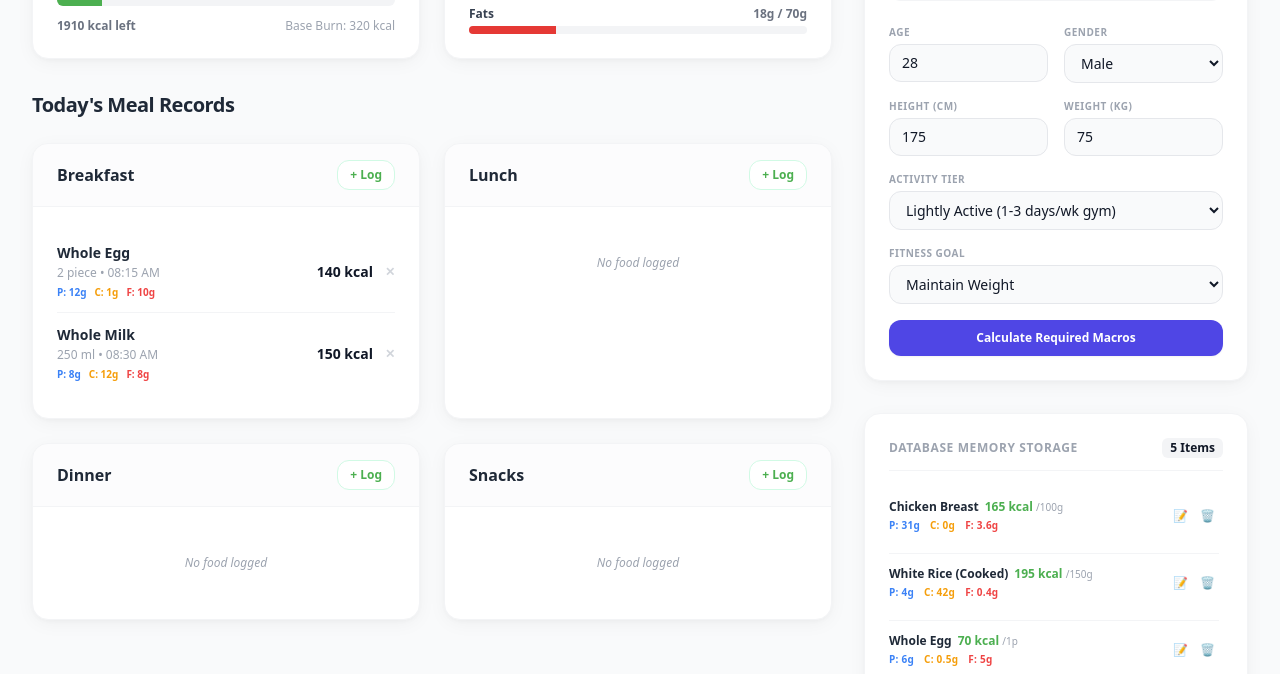
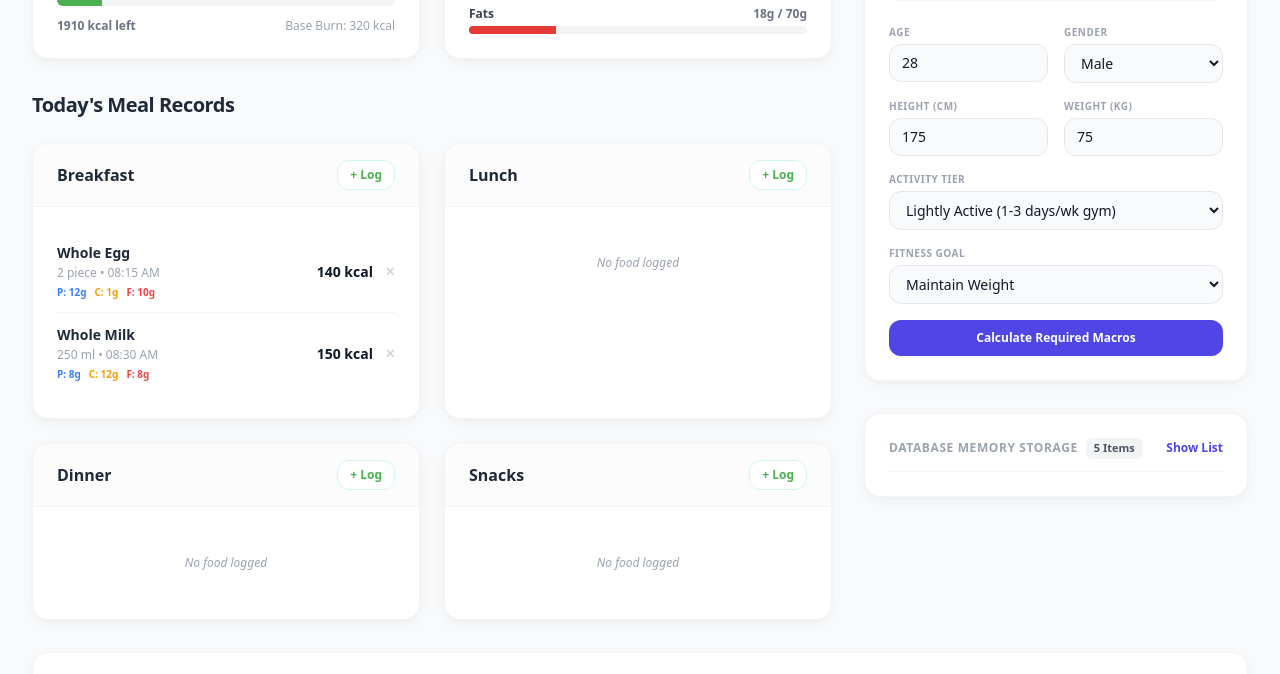
Before and after one commit to Ranjan-Kumar-Verma/nutrisnap, a plain HTML site: page index.html in a window 1280 px wide. Shown: the part 240-914 px from the top of the page. Drawn offline with nearby package versions, Linux system fonts and the light colour scheme.

Commit message:
Added toggle button for database

```diff
--- a/index.html
+++ b/index.html
@@ -4,9 +4,7 @@
     <meta charset="UTF-8">
     <meta name="viewport" content="width=device-width, initial-scale=1.0">
     <title>NutriSnap Pro - Advanced Nutrition Workspace</title>
-    <!-- Tailwind CSS CDN -->
     <script src="https://cdn.tailwindcss.com"></script>
-    <!-- Chart.js CDN for Progress Analytics Charts -->
     <script src="https://cdn.jsdelivr.net/npm/chart.js"></script>
     <script>
         tailwind.config = {
@@ -23,7 +21,6 @@
 </head>
 <body class="bg-gray-50 dark:bg-gray-950 text-gray-900 dark:text-gray-100 font-sans antialiased min-h-screen transition-colors duration-200">
 
-    <!-- Top Navigation Bar -->
     <nav class="sticky top-0 z-40 bg-white dark:bg-gray-900 border-b border-gray-200 dark:border-gray-800 shadow-sm px-6 py-4 flex items-center justify-between transition-colors">
         <div class="flex items-center gap-3">
             <div class="w-9 h-9 rounded-xl bg-[#4CAF50] flex items-center justify-center text-white font-black text-xl shadow-sm">N</div>
@@ -36,7 +33,6 @@
                 <span class="w-2 h-2 rounded-full bg-[#43A047]"></span>
                 STREAK: 5 DAYS
             </div>
-            <!-- Theme Toggle Button -->
             <button onclick="toggleDarkMode()" class="p-2 rounded-xl bg-gray-100 dark:bg-gray-800 text-gray-600 dark:text-gray-300 hover:bg-gray-200 dark:hover:bg-gray-700 transition" title="Toggle Theme">
                 <svg id="theme-icon-light" class="w-5 h-5 hidden dark:block" fill="none" viewBox="0 0 24 24" stroke="currentColor" stroke-width="2"><path stroke-linecap="round" strokeLinejoin="round" d="M12 3v1m0 16v1m9-9h-1M4 12H3m15.364-6.364l-.707.707M6.343 17.657l-.707.707m12.728 0l-.707-.707M6.343 6.344l-.707-.707M12 5a7 7 0 100 14 7 7 0 000-14z"/></svg>
                 <svg id="theme-icon-dark" class="w-5 h-5 block dark:hidden" fill="none" viewBox="0 0 24 24" stroke="currentColor" stroke-width="2"><path stroke-linecap="round" strokeLinejoin="round" d="M21 12.79A9 9 0 1111.21 3 7 7 0 0021 12.79z"/></svg>
@@ -44,15 +40,11 @@
         </div>
     </nav>
 
-    <!-- Main Content Workspace Layout -->
     <main class="max-w-7xl mx-auto px-4 sm:px-6 lg:px-8 py-8 space-y-8">
 
         <div class="grid grid-cols-1 lg:grid-cols-3 gap-8 items-start">
-            <!-- LEFT & CENTER COLUMNS: Metrics & Meal Tracks -->
             <div class="lg:col-span-2 space-y-8">
-                <!-- Metrics Panel Card Grid -->
                 <div class="grid grid-cols-1 sm:grid-cols-2 gap-6">
-                    <!-- Calorie Tracker Snapshot -->
                     <div class="bg-white dark:bg-gray-900 p-6 rounded-2xl shadow-premium border border-gray-100 dark:border-gray-800 flex flex-col justify-between transition-colors">
                         <div>
                             <h3 class="text-xs font-bold text-gray-400 uppercase tracking-wider">Today's Calories</h3>
@@ -72,7 +64,6 @@
                         </div>
                     </div>
 
-                    <!-- Macronutrients Grid -->
                     <div class="bg-white dark:bg-gray-900 p-6 rounded-2xl shadow-premium border border-gray-100 dark:border-gray-800 space-y-4 transition-colors">
                         <h3 class="text-xs font-bold text-gray-400 uppercase tracking-wider">Macronutrients Target Performance</h3>
                         <div>
@@ -99,7 +90,6 @@
                     </div>
                 </div>
 
-                <!-- Today's Meals Timeline -->
                 <div class="space-y-6">
                     <h2 class="text-xl font-bold tracking-tight text-gray-800 dark:text-white">Today's Meal Records</h2>
                     <div class="grid grid-cols-1 md:grid-cols-2 gap-6">
@@ -135,7 +125,6 @@
                 </div>
             </div>
 
-            <!-- RIGHT COLUMN: Personal Analytics Profile & Manual Configuration Controls -->
             <div class="space-y-8">
                 <div class="bg-white dark:bg-gray-900 p-6 rounded-2xl shadow-premium border border-gray-100 dark:border-gray-800 space-y-6 transition-colors">
                     <div class="border-b border-gray-100 dark:border-gray-800 pb-3">
@@ -143,13 +132,11 @@
                         <p class="text-xs text-gray-400 mt-0.5">Calculate or assign macro targets</p>
                     </div>
 
-                    <!-- Target Configuration Tabs -->
                     <div class="flex bg-gray-100 dark:bg-gray-800 p-1 rounded-xl text-xs font-bold">
                         <button id="mode-auto" onclick="setGoalConfigMode('auto')" class="flex-1 py-2 text-center rounded-lg bg-white dark:bg-gray-700 text-gray-800 dark:text-white shadow-xs transition">Auto Calculate</button>
                         <button id="mode-manual" onclick="setGoalConfigMode('manual')" class="flex-1 py-2 text-center rounded-lg text-gray-500 dark:text-gray-400 transition">Manual Target</button>
                     </div>
 
-                    <!-- Auto Calculation Window -->
                     <div id="form-auto-panel" class="space-y-4">
                         <div class="grid grid-cols-2 gap-4">
                             <div>
@@ -192,10 +179,8 @@
                             </select>
                         </div>
 
-                        <!-- Updated Calculation Accent Color -->
                         <button onclick="calculateStagedMacros()" class="w-full py-2.5 bg-indigo-600 hover:bg-indigo-700 dark:bg-indigo-500 dark:hover:bg-indigo-600 text-white text-xs font-bold rounded-xl transition shadow-sm">Calculate Required Macros</button>
 
-                        <!-- Staged Calculation Preview Panel -->
                         <div id="staged-results-box" class="hidden p-4 bg-gray-50 dark:bg-gray-800/50 border border-gray-100 dark:border-gray-700 rounded-xl space-y-3">
                             <span class="text-[10px] font-black text-gray-400 uppercase block">Estimated Requirements Sheet</span>
                             <div class="grid grid-cols-2 gap-2 text-xs">
@@ -208,7 +193,6 @@
                         </div>
                     </div>
 
-                    <!-- Manual Target Configuration Form View -->
                     <div id="form-manual-panel" class="space-y-4 hidden">
                         <div>
                             <label class="text-[10px] font-bold text-gray-400 uppercase tracking-wider block mb-1">Target Calories (kcal)</label>
@@ -232,27 +216,28 @@
                     </div>
                 </div>
 
-                <!-- FOOD DATABASE CATALOG COMPONENT -->
                 <div class="bg-white dark:bg-gray-900 p-6 rounded-2xl shadow-premium border border-gray-100 dark:border-gray-800 space-y-4 transition-colors">
                     <div class="flex items-center justify-between border-b border-gray-100 dark:border-gray-800 pb-3">
-                        <h3 class="text-xs font-bold text-gray-400 uppercase tracking-wider">Database Memory Storage</h3>
-                        <span id="db-count" class="text-xs px-2 py-0.5 rounded-md bg-gray-100 dark:bg-gray-800 font-bold">5 Items</span>
+                        <div class="flex items-center gap-2">
+                            <h3 class="text-xs font-bold text-gray-400 uppercase tracking-wider">Database Memory Storage</h3>
+                            <span id="db-count" class="text-[11px] px-2 py-0.5 rounded-md bg-gray-100 dark:bg-gray-800 font-bold text-gray-600 dark:text-gray-300">5 Items</span>
+                        </div>
+                        <button onclick="toggleDatabaseVisibility()" id="toggle-db-btn" class="text-xs font-bold text-indigo-600 dark:text-indigo-400 hover:text-indigo-700 dark:hover:text-indigo-300 transition-colors focus:outline-none">
+                            Show List
+                        </button>
                     </div>
-                    <div id="database-catalog-view" class="max-h-72 overflow-y-auto space-y-2 pr-1 divide-y divide-gray-100 dark:divide-gray-800">
-                        <!-- Hydrated dynamically by engine loop -->
-                    </div>
+                    <div id="database-catalog-view" class="hidden max-h-72 overflow-y-auto space-y-2 pr-1 divide-y divide-gray-100 dark:divide-gray-800 transition-all duration-300">
+                        </div>
                 </div>
             </div>
         </div>
 
-        <!-- ANALYTICS ENGINE INFRASTRUCTURE PANELS -->
         <div class="bg-white dark:bg-gray-900 p-6 rounded-2xl shadow-premium border border-gray-100 dark:border-gray-800 space-y-6 transition-colors">
             <div class="border-b border-gray-100 dark:border-gray-800 pb-4 flex flex-col md:flex-row md:items-center md:justify-between gap-4">
                 <div>
                     <h2 class="text-lg font-black text-gray-800 dark:text-white uppercase tracking-tight">Performance Progress Analytics</h2>
                     <p class="text-xs text-gray-400">Nutritional metrics patterns and customized entry trend graphs</p>
                 </div>
-                <!-- Weekly Aggregated Totals Panel Display -->
                 <div class="bg-gray-50 dark:bg-gray-800/50 rounded-xl px-4 py-2 border dark:border-gray-800 text-xs flex flex-wrap gap-x-4 gap-y-1">
                     <div>Weekly Target Reserves: <span id="weekly-cal-target" class="font-bold text-gray-800 dark:text-white">--</span> kcal</div>
                     <div>Protein: <span id="weekly-pro-target" class="font-bold text-[#2196F3]">--</span></div>
@@ -261,7 +246,6 @@
                 </div>
             </div>
 
-            <!-- Chart Workspaces Grid -->
             <div class="grid grid-cols-1 md:grid-cols-2 gap-8">
                 <div class="bg-gray-50 dark:bg-gray-950 p-4 rounded-xl border border-gray-100 dark:border-gray-800 flex flex-col justify-between">
                     <div>
@@ -279,7 +263,6 @@
                         </div>
                     </div>
 
-                    <!-- Dedicated User Data Entry Weight Logger -->
                     <div class="mt-4 p-3 bg-white dark:bg-gray-900 border border-gray-200 dark:border-gray-800 rounded-xl flex items-end gap-3 flex-wrap sm:flex-nowrap">
                         <div class="w-full sm:w-auto flex-1">
                             <label class="text-[9px] font-bold text-gray-400 uppercase tracking-wider block mb-1">Date Logged</label>
@@ -296,7 +279,6 @@
         </div>
     </main>
 
-    <!-- MODAL ARCHITECTURE -->
     <div id="log-modal" class="hidden fixed inset-0 z-50 bg-gray-900/60 backdrop-blur-xs flex items-center justify-center p-4">
         <div class="bg-white dark:bg-gray-900 rounded-2xl max-w-xl w-full shadow-2xl border border-gray-100 dark:border-gray-800 overflow-hidden flex flex-col transition-colors">
 
@@ -308,7 +290,6 @@
                 <button onclick="closeLogModal()" class="p-1.5 rounded-xl hover:bg-gray-200 dark:hover:bg-gray-700 text-gray-400">✕</button>
             </div>
 
-            <!-- Modal Selection Tabs -->
             <div class="flex border-b border-gray-100 dark:border-gray-800 text-xs font-bold text-gray-500 bg-gray-50/50 dark:bg-gray-800/20">
                 <button id="tab-search" onclick="switchModalTab('search')" class="flex-1 py-3 text-center border-b-2 border-[#4CAF50] text-[#4CAF50]">Search Database</button>
                 <button id="tab-custom" onclick="switchModalTab('custom')" class="flex-1 py-3 text-center border-b-2 border-transparent hover:text-gray-700 dark:hover:text-gray-300">Quick Custom</button>
@@ -316,7 +297,6 @@
             </div>
 
             <div class="p-6 overflow-y-auto max-h-[60vh] space-y-6">
-                <!-- TAB WORKSPACE A: Core Food Search & Scale -->
                 <div id="pane-search" class="space-y-6">
                     <div class="relative">
                         <input type="text" id="search-input" oninput="handleSearch()" placeholder="Search food items or your database additions..." class="w-full px-4 py-2.5 bg-gray-50 dark:bg-gray-800 border border-gray-200 dark:border-gray-700 focus:border-[#4CAF50] rounded-xl outline-none text-sm font-medium">
@@ -326,7 +306,6 @@
                         <span class="text-xs font-bold text-gray-400 uppercase tracking-wider block">Recently Eaten</span>
                         <div id="recents-list" class="flex flex-wrap gap-2"></div>
                     </div>
-                    <!-- Proportional Scaling Workspace -->
                     <div id="scale-workspace" class="hidden p-4 bg-gray-50 dark:bg-gray-800/50 rounded-2xl border border-gray-100 dark:border-gray-700 space-y-4">
                         <div class="flex justify-between items-center">
                             <span id="selected-food-name" class="font-bold text-gray-800 dark:text-gray-200">Selected Item</span>
@@ -349,7 +328,6 @@
                     </div>
                 </div>
 
-                <!-- TAB WORKSPACE B: Quick Custom Food Entry -->
                 <div id="pane-custom" class="space-y-4 hidden">
                     <p class="text-xs text-gray-400">Log an ad-hoc item straight to your daily dashboard timeline records without creating database listings.</p>
                     <div>
@@ -378,7 +356,6 @@
                     </div>
                 </div>
 
-                <!-- TAB WORKSPACE C: Persistent Database Editor Panel -->
                 <div id="pane-dbedit" class="space-y-4 hidden">
                     <p class="text-xs text-gray-400">Save a dynamic food record. It will immediately map to the autocomplete search engines and structural memory catalogs.</p>
                     <div>
@@ -417,7 +394,6 @@
                 </div>
             </div>
 
-            <!-- Modal Action Footer Control Strip -->
             <div class="px-6 py-4 bg-gray-50 dark:bg-gray-800/50 border-t border-gray-100 dark:border-gray-800 flex gap-3">
                 <button onclick="closeLogModal()" class="flex-1 py-2.5 rounded-xl border dark:border-gray-700 text-gray-600 dark:text-gray-300 hover:bg-gray-100 dark:hover:bg-gray-800 text-sm font-bold transition">Cancel</button>
                 <button id="add-meal-btn" disabled onclick="executeTabSubmission()" class="flex-1 py-2.5 rounded-xl bg-[#4CAF50] text-white text-sm font-bold opacity-40 cursor-not-allowed transition shadow-md">Add to Meal Tracker</button>
@@ -425,7 +401,6 @@
         </div>
     </div>
 
-    <!-- MAIN ENGINE CORE LOGIC SCRIPT -->
     <script>
         // Default values to seed empty systems
         const DEFAULT_FOOD_DATABASE = [
@@ -495,6 +470,20 @@
 
         function toggleDarkMode() {
             document.documentElement.classList.toggle('dark');
+        }
+
+        // --- NEW VISIBILITY TOGGLE LOGIC ---
+        function toggleDatabaseVisibility() {
+            const container = document.getElementById("database-catalog-view");
+            const btn = document.getElementById("toggle-db-btn");
+
+            if (container.classList.contains("hidden")) {
+                container.classList.remove("hidden");
+                btn.innerText = "Hide List";
+            } else {
+                container.classList.add("hidden");
+                btn.innerText = "Show List";
+            }
         }
 
         function setGoalConfigMode(mode) {
```
